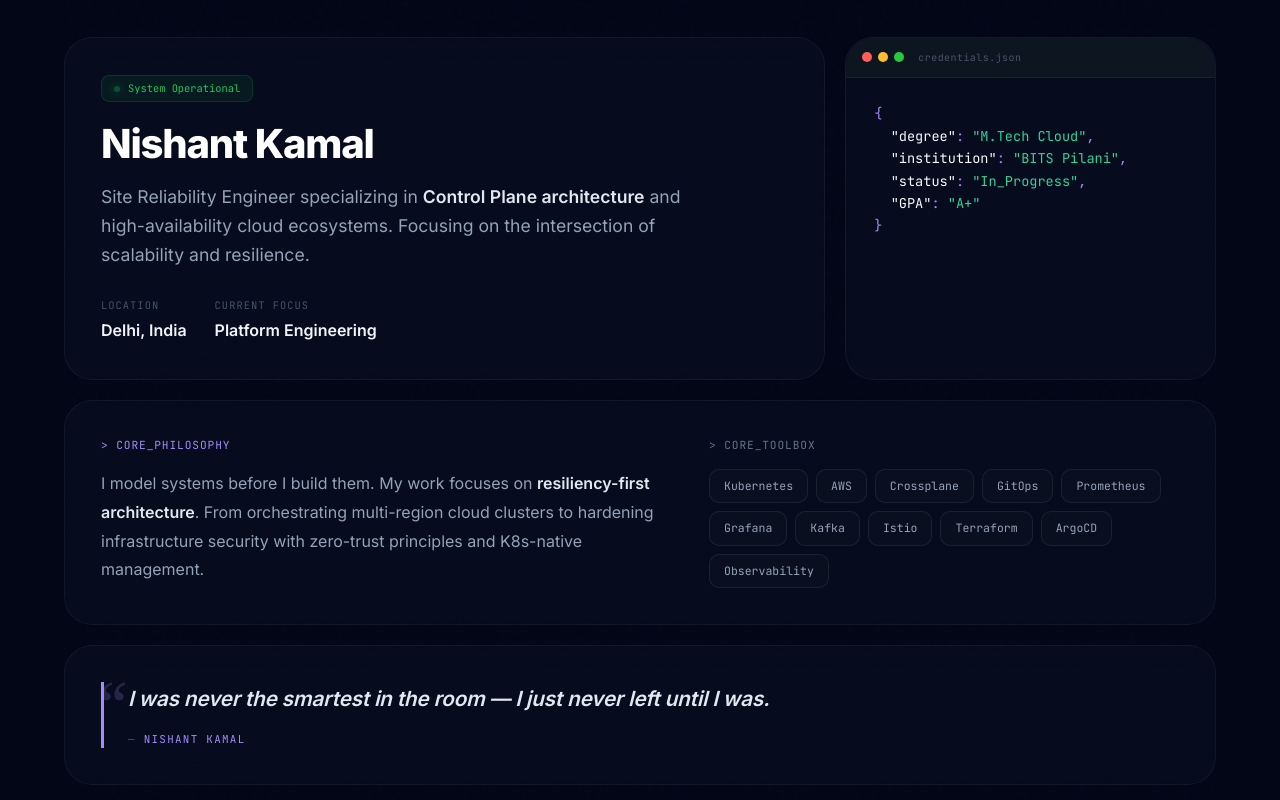
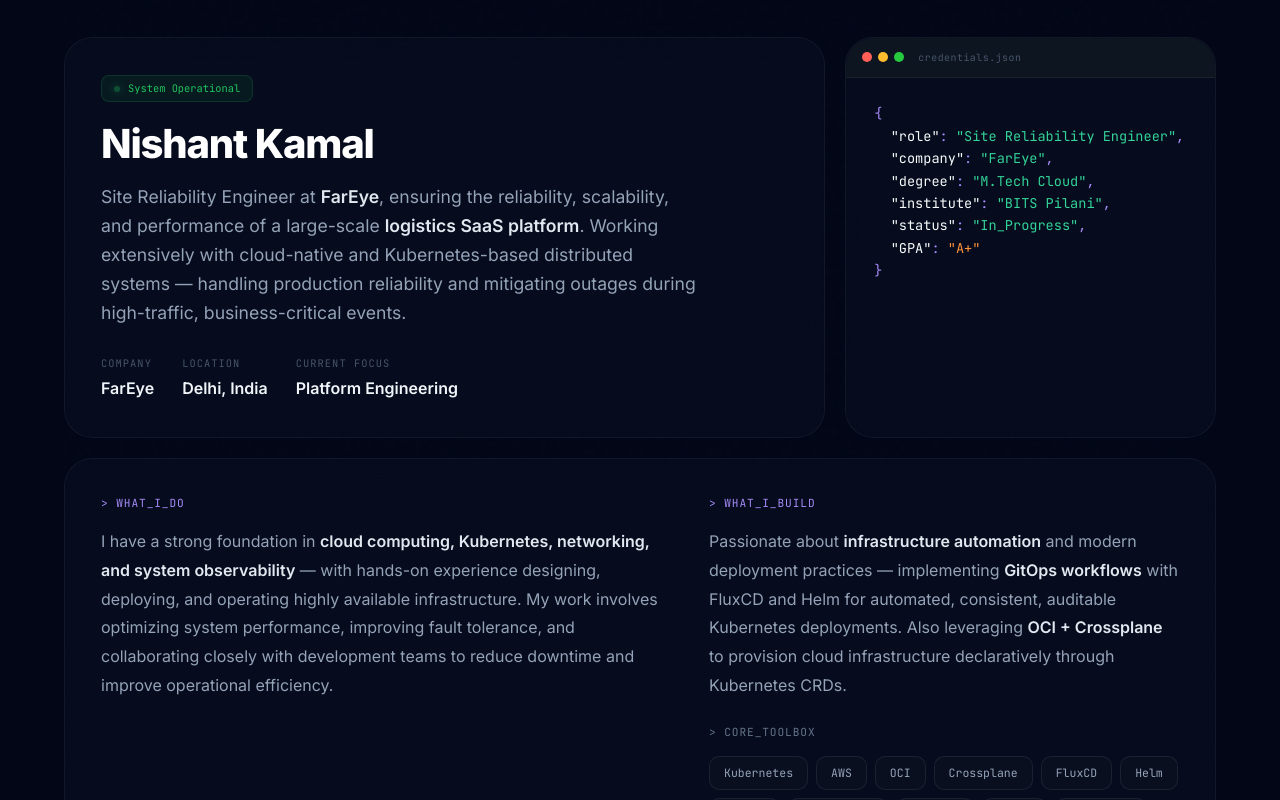
Before and after one commit to nishant-kamal/nishant-portfolio, a Next.js app: page / in a window 1280 px wide. Shown: the part 1300-2100 px from the top of the page. Built offline with nearby package versions, Linux system fonts and the light colour scheme.

Commit message:
Add files via upload

```diff
--- a/components/About.js
+++ b/components/About.js
@@ -2,12 +2,10 @@
 
 import { useState, useEffect, useRef } from "react";
 
-// FIX 1: Removed @import Google Fonts — loaded via next/font in layout.js
-
 const tags = [
-  "Kubernetes", "AWS", "Crossplane", "GitOps",
-  "Prometheus", "Grafana", "Kafka", "Istio",
-  "Terraform", "ArgoCD", "Observability",
+  "Kubernetes", "AWS", "OCI", "Crossplane",
+  "FluxCD", "Helm", "GitOps", "Prometheus",
+  "Grafana", "Istio", "Terraform", "Observability",
 ];
 
 function useInView(threshold = 0.1) {
@@ -29,8 +27,6 @@ export default function About() {
   const [sectionRef, inView] = useInView(0.05);
 
   return (
-    // FIX 2: Removed duplicate <section id="about"> and duplicate
-    // background + padding — these are set by page.js wrapper section.
     <div className="about-root" ref={sectionRef}>
       <style>{`
         .about-root {
@@ -41,7 +37,6 @@ export default function About() {
           overflow: hidden;
         }
 
-        /* Subtle noise texture */
         .about-root::after {
           content: ''; position: absolute; inset: 0;
           opacity: 0.015; pointer-events: none; z-index: 0;
@@ -75,7 +70,6 @@ export default function About() {
           margin: 0;
         }
 
-        /* Bento grid */
         .bento-grid {
           display: grid;
           grid-template-columns: repeat(12, 1fr);
@@ -84,11 +78,13 @@ export default function About() {
         .card-identity { grid-column: span 8; }
         .card-terminal { grid-column: span 4; }
         .card-story    { grid-column: span 12; }
+        .card-quote    { grid-column: span 12; }
 
         @media (max-width: 1024px) {
           .card-identity,
           .card-terminal,
-          .card-story { grid-column: span 12 !important; }
+          .card-story,
+          .card-quote { grid-column: span 12 !important; }
         }
 
         .bento-card {
@@ -108,7 +104,6 @@ export default function About() {
           background: rgba(30, 41, 59, 0.5);
         }
 
-        /* Identity card */
         .status-badge {
           display: inline-flex; align-items: center; gap: 8px;
           font-family: var(--font-mono); font-size: 0.65rem;
@@ -125,7 +120,6 @@ export default function About() {
           animation: pulse-dot 2s ease-in-out infinite;
           flex-shrink: 0;
         }
-        /* Uses global @keyframes pulse-dot from globals.css */
 
         .identity-name {
           font-size: clamp(1.8rem, 4vw, 2.5rem);
@@ -146,7 +140,6 @@ export default function About() {
         }
         .meta-item-value { font-size: 1rem; font-weight: 600; color: #f1f5f9; }
 
-        /* Terminal card — no extra padding, handled by card-terminal style */
         .terminal-card-inner { padding: 0; overflow: hidden; border-radius: 28px; }
         .terminal-header {
           background: #0d1520;
@@ -171,7 +164,6 @@ export default function About() {
         .t-str { color: #34d399; }
         .t-num { color: #fb923c; }
 
-        /* Story card — FIX 3: Added responsive grid for tablet */
         .story-inner {
           display: grid;
           grid-template-columns: 1.2fr 1fr;
@@ -215,7 +207,6 @@ export default function About() {
           background: rgba(167,139,250,0.08);
         }
 
-        /* Quote card */
         .card-quote { grid-column: span 12; }
         .quote-blockquote {
           margin: 0;
@@ -243,9 +234,20 @@ export default function About() {
           letter-spacing: 0.12em; text-transform: uppercase;
         }
         .quote-attr span { color: #a78bfa; }
+
+        .quote-cta {
+          margin-top: 28px;
+          padding-top: 24px;
+          border-top: 1px solid rgba(255,255,255,0.05);
+          font-size: 1rem; color: #94a3b8;
+          line-height: 1.8;
+          max-width: none;
+        }
+        .quote-cta strong { color: #e2e8f0; font-weight: 600; }
       `}</style>
 
       <div className="about-inner">
+
         {/* Header */}
         <div className="about-header">
           <h2 id="about-title" className="about-title">
@@ -272,12 +274,18 @@ export default function About() {
             </div>
             <h3 className="identity-name">Nishant Kamal</h3>
             <p className="identity-desc">
-              Site Reliability Engineer specializing in{" "}
-              <strong>Control Plane architecture</strong> and high-availability
-              cloud ecosystems. Focusing on the intersection of scalability and
-              resilience.
+              Site Reliability Engineer at <strong>FarEye</strong>, ensuring the
+              reliability, scalability, and performance of a large-scale{" "}
+              <strong>logistics SaaS platform</strong>. Working extensively with
+              cloud-native and Kubernetes-based distributed systems — handling
+              production reliability and mitigating outages during high-traffic,
+              business-critical events.
             </p>
             <div className="identity-meta">
+              <div>
+                <div className="meta-item-label">Company</div>
+                <div className="meta-item-value">FarEye</div>
+              </div>
               <div>
                 <div className="meta-item-label">Location</div>
                 <div className="meta-item-value">Delhi, India</div>
@@ -301,22 +309,24 @@ export default function About() {
                 <div className="t-dot" style={{ background: "#27c93f" }} />
                 <span className="terminal-filename">credentials.json</span>
               </div>
-              {/* FIX 4: aria-label on terminal block so screen readers get
-                  the meaningful content without reading raw JSON syntax */}
               <div
                 className="terminal-body"
-                aria-label="M.Tech in Cloud Computing at BITS Pilani, currently in progress, GPA A+"
+                aria-label="SRE at FarEye, M.Tech Cloud Computing at BITS Pilani in progress, GPA A+"
               >
                 <span aria-hidden="true">
                   {"{"}<br />
+                  &nbsp;&nbsp;<span className="t-key">&quot;role&quot;</span>:{" "}
+                  <span className="t-str">&quot;Site Reliability Engineer&quot;</span>,<br />
+                  &nbsp;&nbsp;<span className="t-key">&quot;company&quot;</span>:{" "}
+                  <span className="t-str">&quot;FarEye&quot;</span>,<br />
                   &nbsp;&nbsp;<span className="t-key">&quot;degree&quot;</span>:{" "}
                   <span className="t-str">&quot;M.Tech Cloud&quot;</span>,<br />
-                  &nbsp;&nbsp;<span className="t-key">&quot;institution&quot;</span>:{" "}
+                  &nbsp;&nbsp;<span className="t-key">&quot;institute&quot;</span>:{" "}
                   <span className="t-str">&quot;BITS Pilani&quot;</span>,<br />
                   &nbsp;&nbsp;<span className="t-key">&quot;status&quot;</span>:{" "}
                   <span className="t-str">&quot;In_Progress&quot;</span>,<br />
                   &nbsp;&nbsp;<span className="t-key">&quot;GPA&quot;</span>:{" "}
-                  <span className="t-str">&quot;A+&quot;</span><br />
+                  <span className="t-num">&quot;A+&quot;</span><br />
                   {"}"}
                 </span>
               </div>
@@ -330,15 +340,27 @@ export default function About() {
           >
             <div className="story-inner">
               <div>
-                <div className="story-label">&gt; CORE_PHILOSOPHY</div>
+                <div className="story-label">&gt; WHAT_I_DO</div>
                 <p className="story-text">
-                  I model systems before I build them. My work focuses on{" "}
-                  <strong>resiliency-first architecture</strong>. From orchestrating
-                  multi-region cloud clusters to hardening infrastructure security
-                  with zero-trust principles and K8s-native management.
+                  I have a strong foundation in{" "}
+                  <strong>cloud computing, Kubernetes, networking, and system
+                  observability</strong> — with hands-on experience designing,
+                  deploying, and operating highly available infrastructure. My work
+                  involves optimizing system performance, improving fault tolerance,
+                  and collaborating closely with development teams to reduce downtime
+                  and improve operational efficiency.
                 </p>
               </div>
               <div>
+                <div className="story-label">&gt; WHAT_I_BUILD</div>
+                <p className="story-text" style={{ marginBottom: "24px" }}>
+                  Passionate about <strong>infrastructure automation</strong> and
+                  modern deployment practices — implementing{" "}
+                  <strong>GitOps workflows</strong> with FluxCD and Helm for
+                  automated, consistent, auditable Kubernetes deployments. Also
+                  leveraging <strong>OCI + Crossplane</strong> to provision cloud
+                  infrastructure declaratively through Kubernetes CRDs.
+                </p>
                 <div className="toolbox-label">&gt; CORE_TOOLBOX</div>
                 <div className="tag-pills">
                   {tags.map((t) => (
@@ -349,7 +371,7 @@ export default function About() {
             </div>
           </div>
 
-          {/* Card 4: Quote */}
+          {/* Card 4: Quote + CTA */}
           <div
             className={`bento-card card-quote ${inView ? "visible" : ""}`}
             style={{ transitionDelay: "0.4s" }}
@@ -363,6 +385,13 @@ export default function About() {
                 — <span>Nishant Kamal</span>
               </footer>
             </blockquote>
+            <p className="quote-cta">
+              Always eager to collaborate on{" "}
+              <strong>DevOps, SRE, and platform engineering</strong> initiatives —
+              whether it&apos;s infrastructure design, automation strategies, or
+              building resilient, scalable systems.{" "}
+              <strong>Let&apos;s connect and build reliable systems together.</strong>
+            </p>
           </div>
 
         </div>
```
